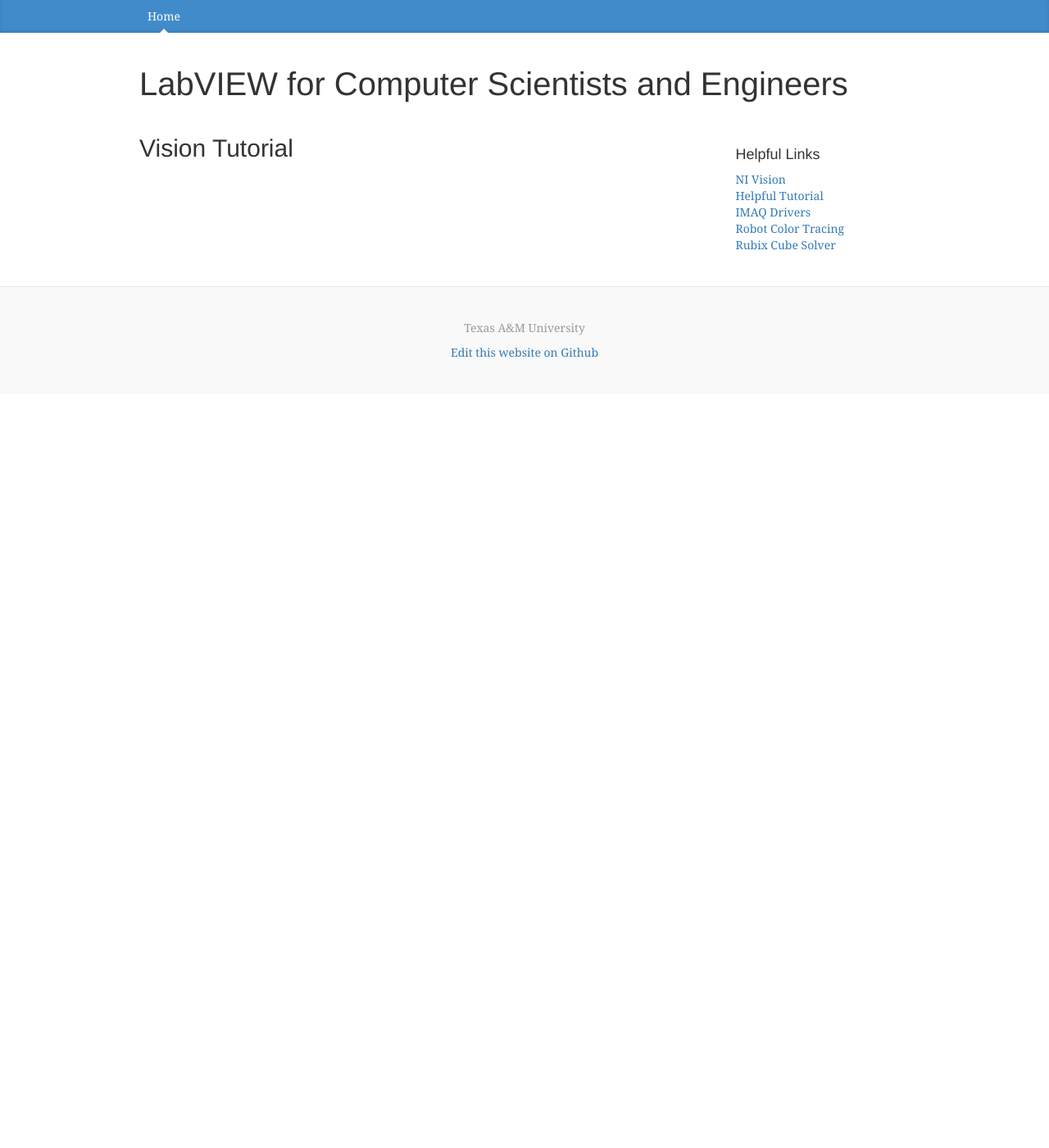
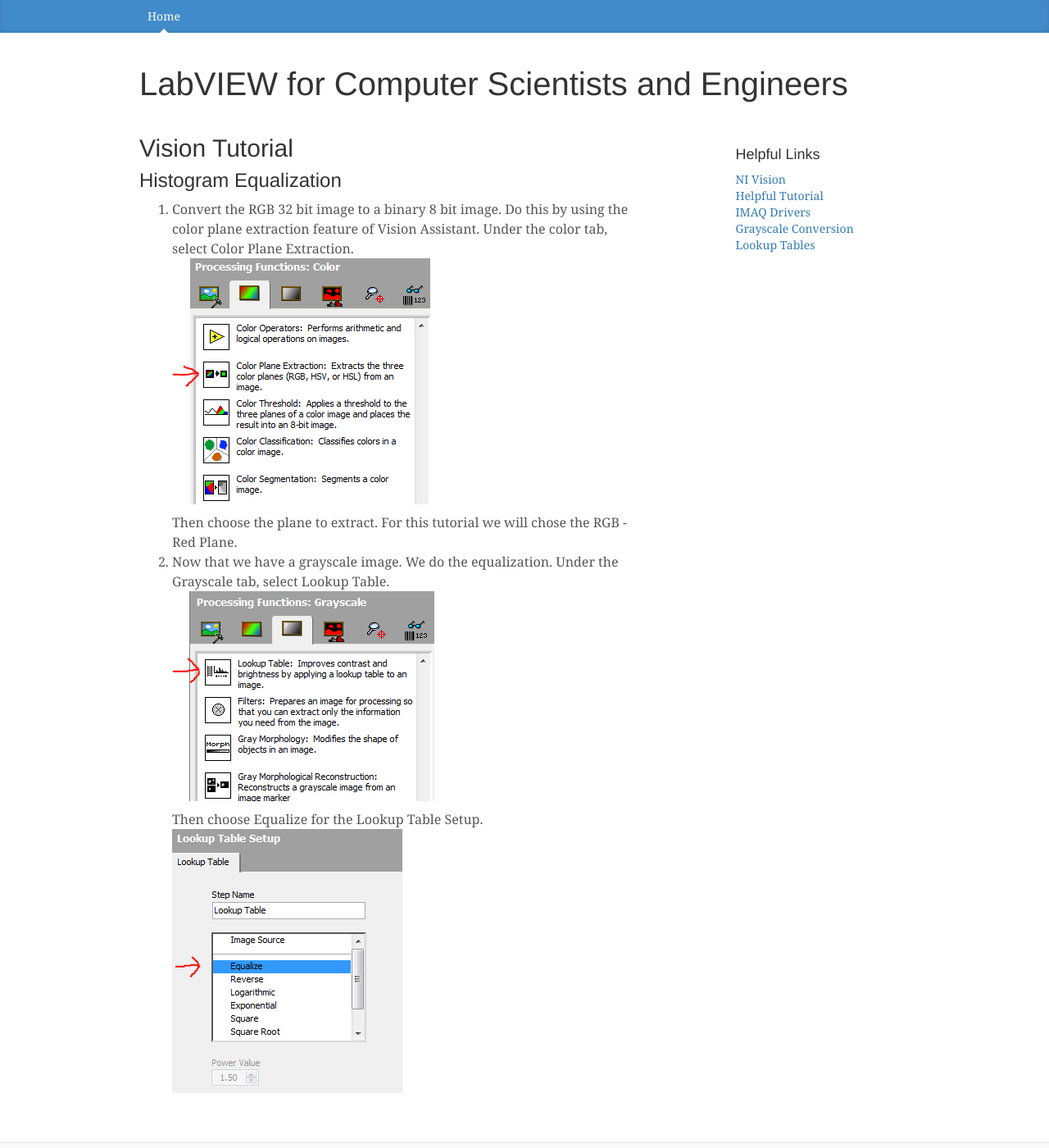
Before and after one commit to LabVIEW-Robotics/LabVIEW-Robotics.github.io, a Jekyll site: the page built from vision_tutorial.html, in a window 1280 px wide and 1400 px high. Shown: the whole window at 82% size. Built offline with Jekyll 4.4.1, drawn with Linux system fonts in a browser that asks for light colours; nearby versions of some CDN libraries; Markdown is read by kramdown in place of the engine named in the settings.

Commit message:
equalize

```diff
--- a/vision_tutorial.html
+++ b/vision_tutorial.html
@@ -12,10 +12,30 @@
   url: http://sine.ni.com/psp/app/doc/p/id/psp-394/
   name: IMAQ Drivers
 -
-  url: http://www.youtube.com/watch?v=HdyzfuzJs-w
-  name: Robot Color Tracing
+  url: http://digital.ni.com/public.nsf/allkb/ADB1479F70580346862569E40066996A
+  name: Grayscale Conversion
 -
-  url: http://www.youtube.com/watch?v=U7P7pty6bnU
-  name: Rubix Cube Solver
+  url: http://zone.ni.com/reference/en-XX/help/372916L-01/nivisionconcepts/lookup_tables/
+  name: Lookup Tables
 ---
 <h2>Vision Tutorial</h2>
+<h3>Histogram Equalization</h3>
+<ol>
+<li>
+Convert the RGB 32 bit image to a binary 8 bit image. Do this by using the color plane extraction feature of Vision Assistant. Under the color tab, select Color Plane Extraction.
+<p>
+<img src="/images/vision-tutorial/color_plane_extraction.PNG" style="max-width:100%;" />
+</p>
+Then choose the plane to extract. For this tutorial we will chose the RGB - Red Plane.
+</li>
+<li>
+Now that we have a grayscale image. We do the equalization. Under the Grayscale tab, select Lookup Table.
+<p>
+<img src="/images/vision-tutorial/lookup_table.PNG" style="max-width:100%;" />
+</p>
+Then choose Equalize for the Lookup Table Setup.
+<p>
+<img src="/images/vision-tutorial/equalize.PNG" style="max-width:100%;" />
+</p>
+</li>
+</ol>
```
Also changed, not shown: images/vision-tutorial/color_plane_extraction.PNG (added), images/vision-tutorial/equalize.PNG (added), images/vision-tutorial/lookup_table.PNG (added).
